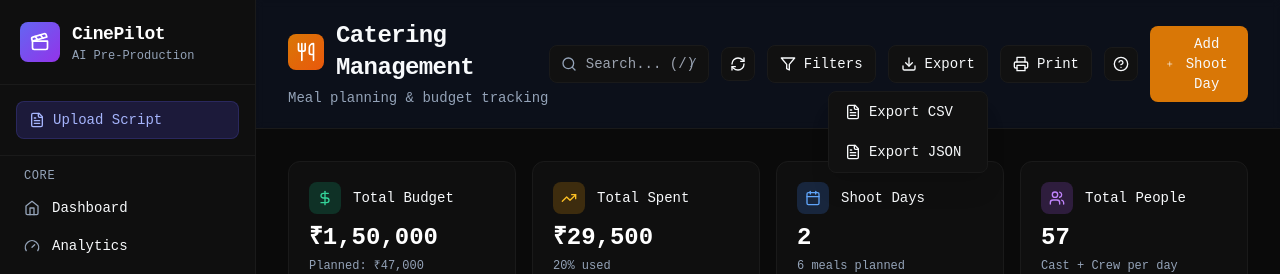
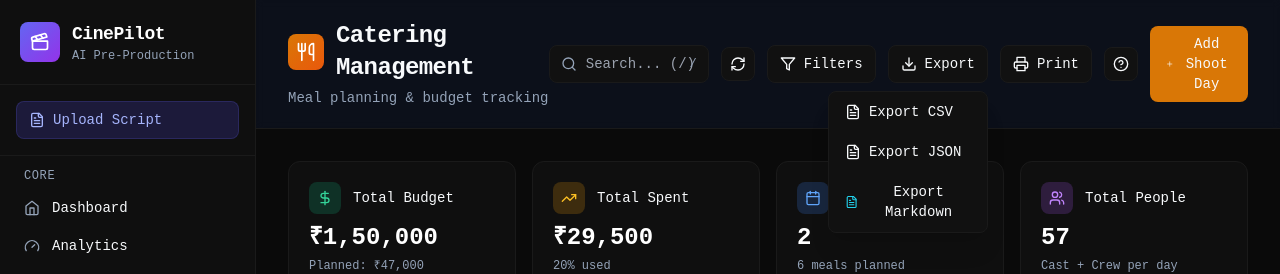
Before and after one commit to Gclaw-GMS/cinepilot, a Next.js app in the folder frontend/: page /catering in a window 1280 px wide. Both pictures are taken after a click on the button "Export". Shown: the top 274 px of the page. Built offline with nearby package versions, Linux system fonts and the light colour scheme.

Commit message:
feat(catering): Add Markdown export functionality

```diff
--- a/frontend/app/catering/page.tsx
+++ b/frontend/app/catering/page.tsx
@@ -212,6 +212,142 @@ export default function CateringPage() {
     setShowExportMenu(false)
   }
 
+  // Markdown export function
+  const handleExportMarkdown = useCallback(() => {
+    const currentPlan = planRef.current
+    if (!currentPlan) return
+
+    // Apply same filtering as the view
+    let days = currentPlan.shootDays.filter(sd => {
+      if (searchQuery) {
+        const query = searchQuery.toLowerCase()
+        const dateMatch = new Date(sd.date).toLocaleDateString('en-IN', { weekday: 'long', day: 'numeric', month: 'long' }).toLowerCase().includes(query)
+        const mealMatch = sd.meals.some(m =>
+          m.menu.some(item => item.toLowerCase().includes(query)) ||
+          m.type.toLowerCase().includes(query) ||
+          m.dietary.some(d => d.toLowerCase().includes(query))
+        )
+        if (!dateMatch && !mealMatch) return false
+      }
+      if (filters.mealType !== 'all') {
+        const hasMealType = sd.meals.some(m => m.type === filters.mealType)
+        if (!hasMealType) return false
+      }
+      if (filters.dietary !== 'all') {
+        const hasDietary = sd.meals.some(m => m.dietary.includes(filters.dietary))
+        if (!hasDietary) return false
+      }
+      return true
+    })
+
+    // Apply sorting
+    days = [...days].sort((a, b) => {
+      let comparison = 0
+      switch (sortBy) {
+        case 'date':
+          comparison = new Date(a.date).getTime() - new Date(b.date).getTime()
+          break
+        case 'budget':
+          const budgetA = a.meals.reduce((sum, m) => sum + (m.actualCost || m.budget), 0)
+          const budgetB = b.meals.reduce((sum, m) => sum + (m.actualCost || m.budget), 0)
+          comparison = budgetA - budgetB
+          break
+        case 'mealType':
+          const typesA = a.meals.map(m => m.type).join(',')
+          const typesB = b.meals.map(m => m.type).join(',')
+          comparison = typesA.localeCompare(typesB)
+          break
+        case 'people':
+          comparison = (a.totalCrew + a.totalCast) - (b.totalCrew + b.totalCast)
+          break
+      }
+      return sortOrder === 'asc' ? comparison : -comparison
+    })
+
+    const totalSpent = days.reduce((sum: number, sd: ShootDayMeal) =>
+      sum + sd.meals.reduce((s: number, m: Meal) => s + (m.actualCost || m.budget), 0), 0)
+
+    const totalBudget = currentPlan.totalBudget
+    const totalMeals = days.reduce((sum: number, sd: ShootDayMeal) => sum + sd.meals.length, 0)
+    const totalPeople = days.reduce((sum: number, sd: ShootDayMeal) => sum + sd.totalCast + sd.totalCrew, 0)
+
+    // Group meals by type
+    const mealsByType = days.flatMap((sd: ShootDayMeal) => sd.meals).reduce((acc: Record<string, number>, meal: Meal) => {
+      acc[meal.type] = (acc[meal.type] || 0) + 1
+      return acc
+    }, {})
+
+    // Group by dietary
+    const dietaryCounts = days.flatMap((sd: ShootDayMeal) => sd.meals).flatMap((m: Meal) => m.dietary).reduce((acc: Record<string, number>, d: string) => {
+      acc[d] = (acc[d] || 0) + 1
+      return acc
+    }, {})
+
+    let markdown = `# 🍽️ CinePilot Catering Report
+
+> Generated on ${new Date().toLocaleString('en-IN', { dateStyle: 'full', timeStyle: 'short' })}
+
+## Summary
+
+| Metric | Value |
+|--------|-------|
+| Total Budget | ₹${totalBudget.toLocaleString('en-IN')} |
+| Total Spent | ₹${totalSpent.toLocaleString('en-IN')} |
+| Remaining | ₹${(totalBudget - totalSpent).toLocaleString('en-IN')} |
+| Budget Used | ${((totalSpent / totalBudget) * 100).toFixed(1)}% |
+| Shoot Days | ${days.length} |
+| Total Meals | ${totalMeals} |
+| Total People | ${totalPeople} |
+
+## Meals by Type
+
+| Meal Type | Count |
+|-----------|-------|
+${Object.entries(mealsByType).map(([type, count]) => `| ${type.charAt(0).toUpperCase() + type.slice(1)} | ${count} |`).join('\n')}
+
+## Dietary Requirements
+
+| Dietary Option | Count |
+|----------------|-------|
+${Object.entries(dietaryCounts).map(([diet, count]) => `| ${diet} | ${count} |`).join('\n')}
+
+## Meal Schedule
+
+| Date | People | Meals | Budget | Actual |
+|------|--------|-------|--------|--------|
+`
+
+    days.forEach((sd: ShootDayMeal) => {
+      const dateStr = new Date(sd.date).toLocaleDateString('en-IN', { day: 'numeric', month: 'short' })
+      const people = sd.totalCrew + sd.totalCast
+      const meals = sd.meals.map((m: Meal) => `${m.type}: ${m.menu.slice(0, 2).join(', ')}${m.menu.length > 2 ? '...' : ''}`).join('; ')
+      const budget = sd.meals.reduce((sum: number, m: Meal) => sum + m.budget, 0)
+      const actual = sd.meals.reduce((sum: number, m: Meal) => sum + (m.actualCost || m.budget), 0)
+      markdown += `| ${dateStr} | ${people} | ${meals} | ₹${budget.toLocaleString('en-IN')} | ₹${actual.toLocaleString('en-IN')} |\n`
+    })
+
+    markdown += `
+---
+
+* CinePilot - Film Production Management System *
+`
+
+    const blob = new Blob([markdown], { type: 'text/markdown' })
+    const url = URL.createObjectURL(blob)
+    const a = document.createElement('a')
+    a.href = url
+    a.download = `catering-report-${new Date().toISOString().split('T')[0]}.md`
+    a.click()
+    URL.revokeObjectURL(url)
+    setShowExportMenu(false)
+  }, [searchQuery, filters, sortBy, sortOrder])
+
+  // Ref for markdown export
+  const handleExportMarkdownRef = useRef(handleExportMarkdown)
+  useEffect(() => {
+    handleExportMarkdownRef.current = handleExportMarkdown
+  }, [handleExportMarkdown])
+
   // Print function
   const handlePrint = () => {
     if (!plan) return
@@ -353,6 +489,10 @@ export default function CateringPage() {
         case 'e':
           e.preventDefault()
           setShowExportMenu(prev => !prev)
+          break
+        case 'm':
+          e.preventDefault()
+          if (planRef.current) handleExportMarkdownRef.current()
           break
         case 'p':
           e.preventDefault()
@@ -610,6 +750,7 @@ export default function CateringPage() {
               <ShortcutRow keys={['S']} description="Toggle sort order" />
               <ShortcutRow keys={['N']} description="Add new shoot day" />
               <ShortcutRow keys={['E']} description="Export menu" />
+              <ShortcutRow keys={['M']} description="Export Markdown" />
               <ShortcutRow keys={['P']} description="Print catering report" />
               <ShortcutRow keys={['?']} description="Show this help modal" />
               <ShortcutRow keys={['Esc']} description="Close modal / Clear search" />
@@ -776,6 +917,13 @@ export default function CateringPage() {
                     >
                       <FileText className="w-4 h-4 text-slate-400" />
                       Export JSON
+                    </button>
+                    <button
+                      onClick={() => { handleExportMarkdown(); setShowExportMenu(false) }}
+                      className="w-full flex items-center gap-2 px-4 py-2.5 text-sm hover:bg-slate-700 transition-colors"
+                    >
+                      <FileText className="w-4 h-4 text-cyan-400" />
+                      Export Markdown
                     </button>
                   </div>
                 )}
```
